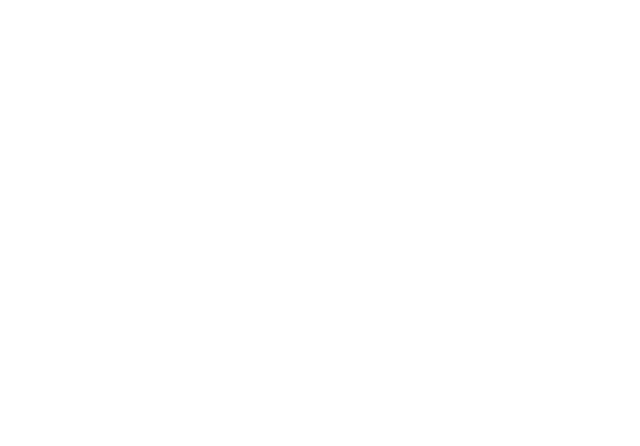
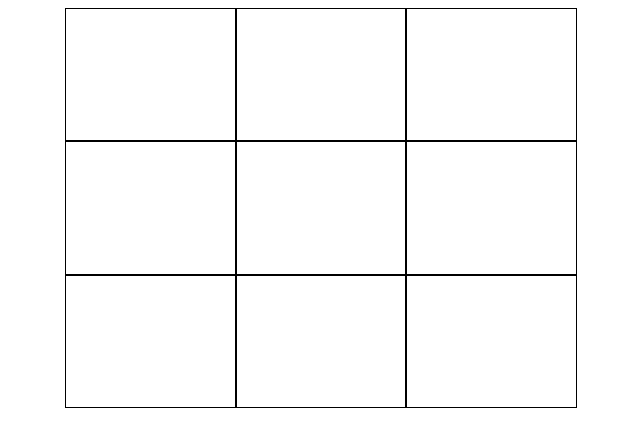
Before and after one commit to JoakimAndersson92/Tic-Tack-Toe, a plain HTML site: page index.html in a window 1280 px wide. Shown: the whole page, without its empty margins (327-967 px from the left). Drawn offline with Linux system fonts and the light colour scheme.

Commit message:
Generate board and add class to squares

```diff
--- a/index.html
+++ b/index.html
@@ -4,11 +4,15 @@
     <meta charset="UTF-8">
     <meta http-equiv="X-UA-Compatible" content="IE=edge">
     <meta name="viewport" content="width=device-width, initial-scale=1.0">
+    <link rel="stylesheet" url="https://necolas.github.io/normalize.css/8.0.1/normalize.css">
     <link rel="stylesheet" href="style.css">
-    <script type="text/javascript" src="script.js"></script>
+    <script type="text/javascript" src="script.js" defer></script>
     <title>Tic tac toe</title>
 </head>
 <body>
+    <div class="container">
+
+    </div>
 
 </body>
 </html>
--- a/script.js
+++ b/script.js
@@ -1,16 +1,38 @@
-const GameBoard  = function () {
+const GameBoard = function () {
+    let container = document.querySelector('.container');
+    let createDiv = document.createElement('div');
+    createDiv.id = "square-wrapper";
+    container.appendChild(createDiv);
+    let squareWrapper = document.querySelector('#square-wrapper');
 
-    gameBoard = [1,2,3,4,5,6,7,8,9];
 
-    return gameBoard;
+    for (let i = 0; i < 9; i++) {
+        let createDiv = document.createElement('div');
+        createDiv.classList.add("squares");
+        squareWrapper.appendChild(createDiv);
+    }
+
+
+    let containerChilds = document.querySelectorAll('.container>div');
+    let boardArray = Array.from(containerChilds);
+    return {
+        boardSquares: boardArray,
+
+    }
+
 }();
 
-const Player = function (score, isAI) {
+const Player = function (score, isHuman) {
     let playerScore = score;
-    let human = isAi;
+    let Human = isHuman;
 
     let chooseSquare = (choice) => {
 
+    }
+
+    return{
+        score : playerScore,
+        isHuman : isHuman,
     }
 }
 
--- a/style.css
+++ b/style.css
@@ -0,0 +1,31 @@
+.container {
+
+
+    margin: auto;
+    width: 100vw;
+    height: 100vh;
+
+    --calc-width-height: calc(0.5vh + 0.5vw);
+
+}
+
+#square-wrapper{
+    display: grid;
+    grid-template-columns: repeat(3, minmax(0, 1fr));
+    grid-template-rows: repeat(3, minmax(0, 1fr));
+
+    margin: auto;
+    width: 40vw;
+    height: 50vh;
+}
+
+.squares {
+    display: flex;
+    justify-content: center;
+    align-items: center;
+    border: solid 1px black;
+
+    font-size: 5rem;
+
+
+}
```
